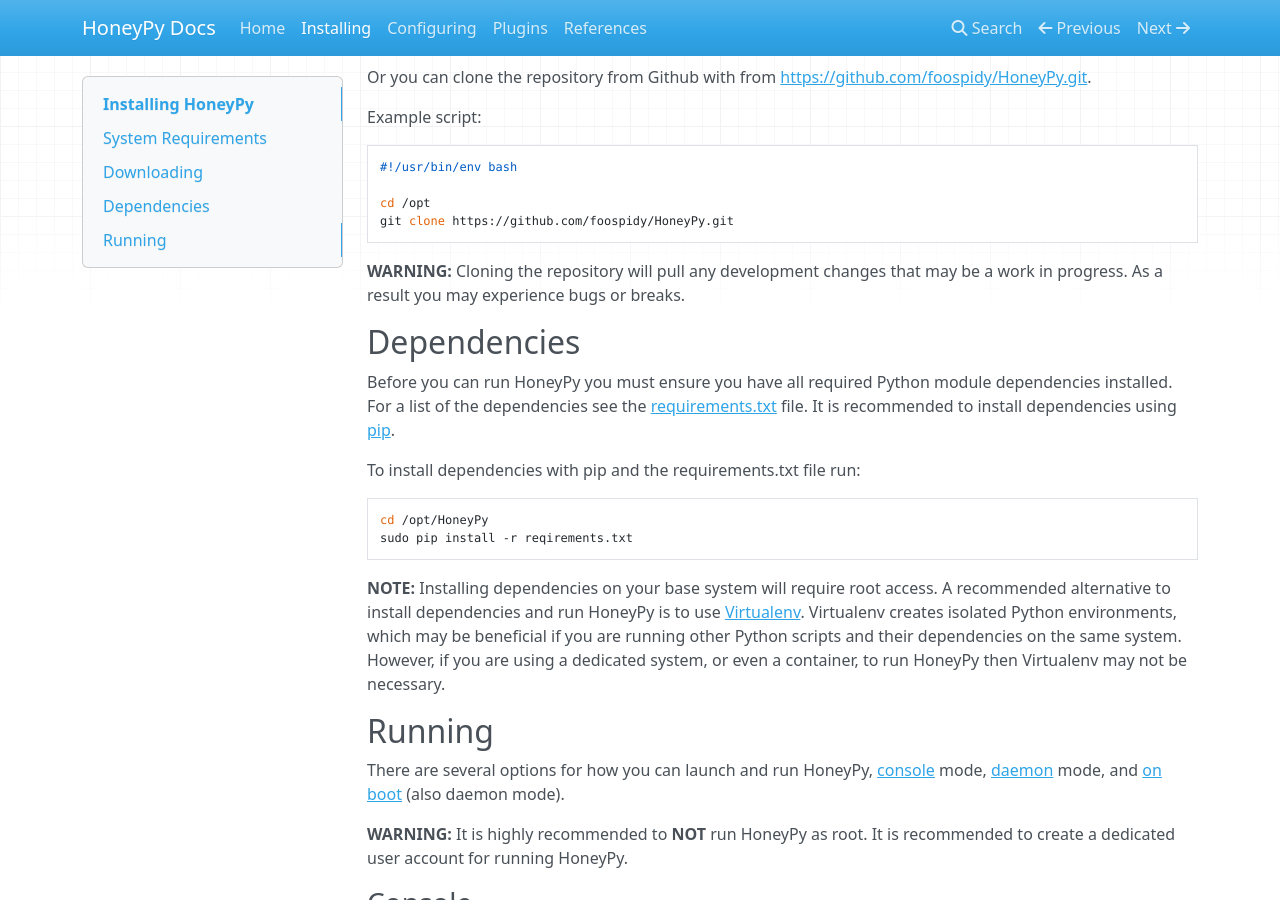
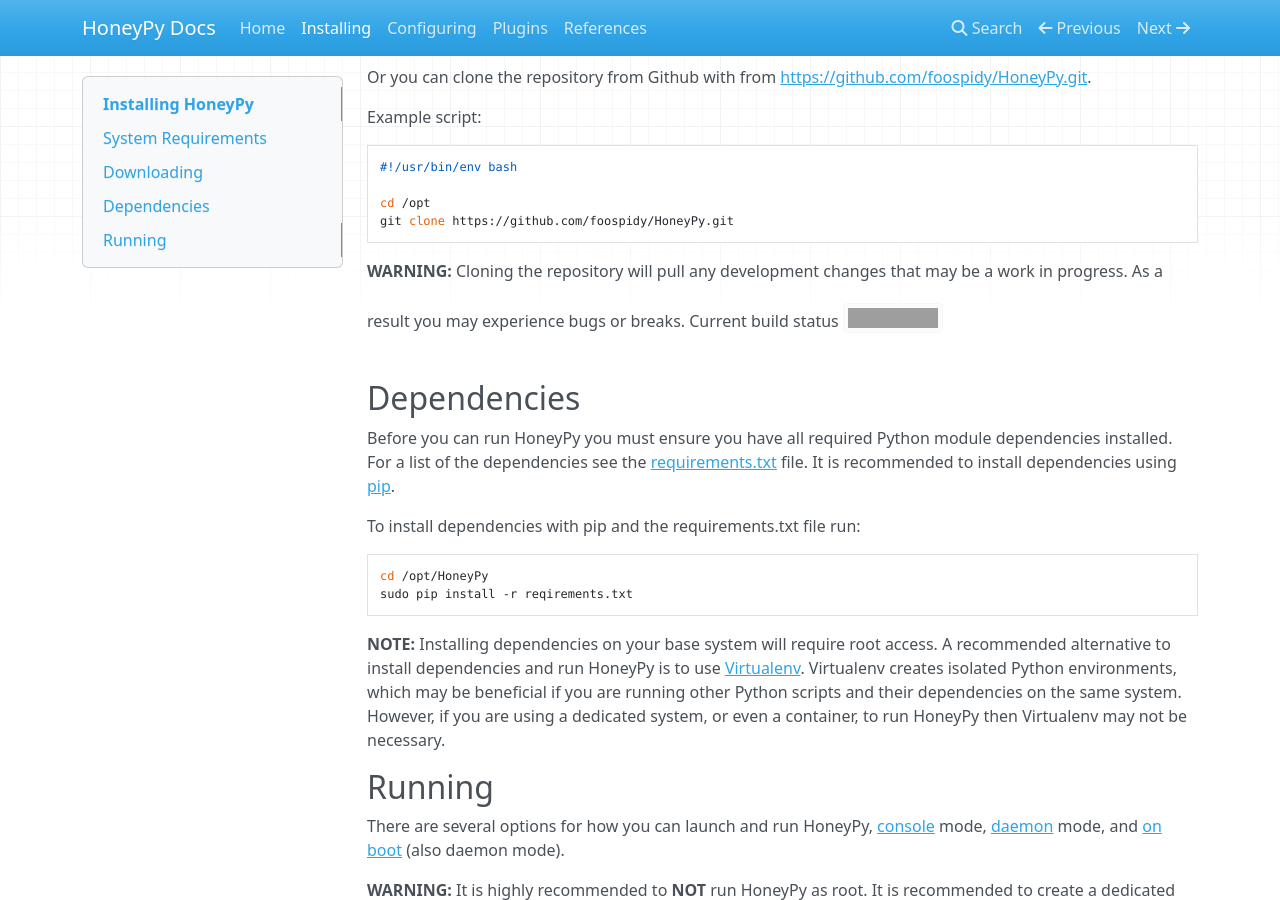
Before and after one commit to foospidy/HoneyPy, an MkDocs documentation site: the page built from docs/installing.md, in a window 1280 px wide and 900 px high, scrolled down 538 px. Built offline with MkDocs 1.6.1, drawn with Linux system fonts in a browser that asks for light colours; nearby versions of some CDN libraries; old or Windows-style settings are respelled for this version of MkDocs; grey boxes are pictures that could not be loaded.

Commit message:
docs update

````diff
--- a/docs/installing.md
+++ b/docs/installing.md
@@ -34,7 +34,7 @@
 git clone https://github.com/foospidy/HoneyPy.git
 ```
 
-__WARNING:__ Cloning the repository will pull any development changes that may be a work in progress. As a result you may experience bugs or breaks.
+__WARNING:__ Cloning the repository will pull any development changes that may be a work in progress. As a result you may experience bugs or breaks. Current build status [![Build Status](https://travis-ci.org/foospidy/HoneyPy.svg?branch=master)](https://travis-ci.org/foospidy/HoneyPy)
 
 ## Dependencies
 
````
Also changed, not shown: docs/index.md (+1 -1 lines).
